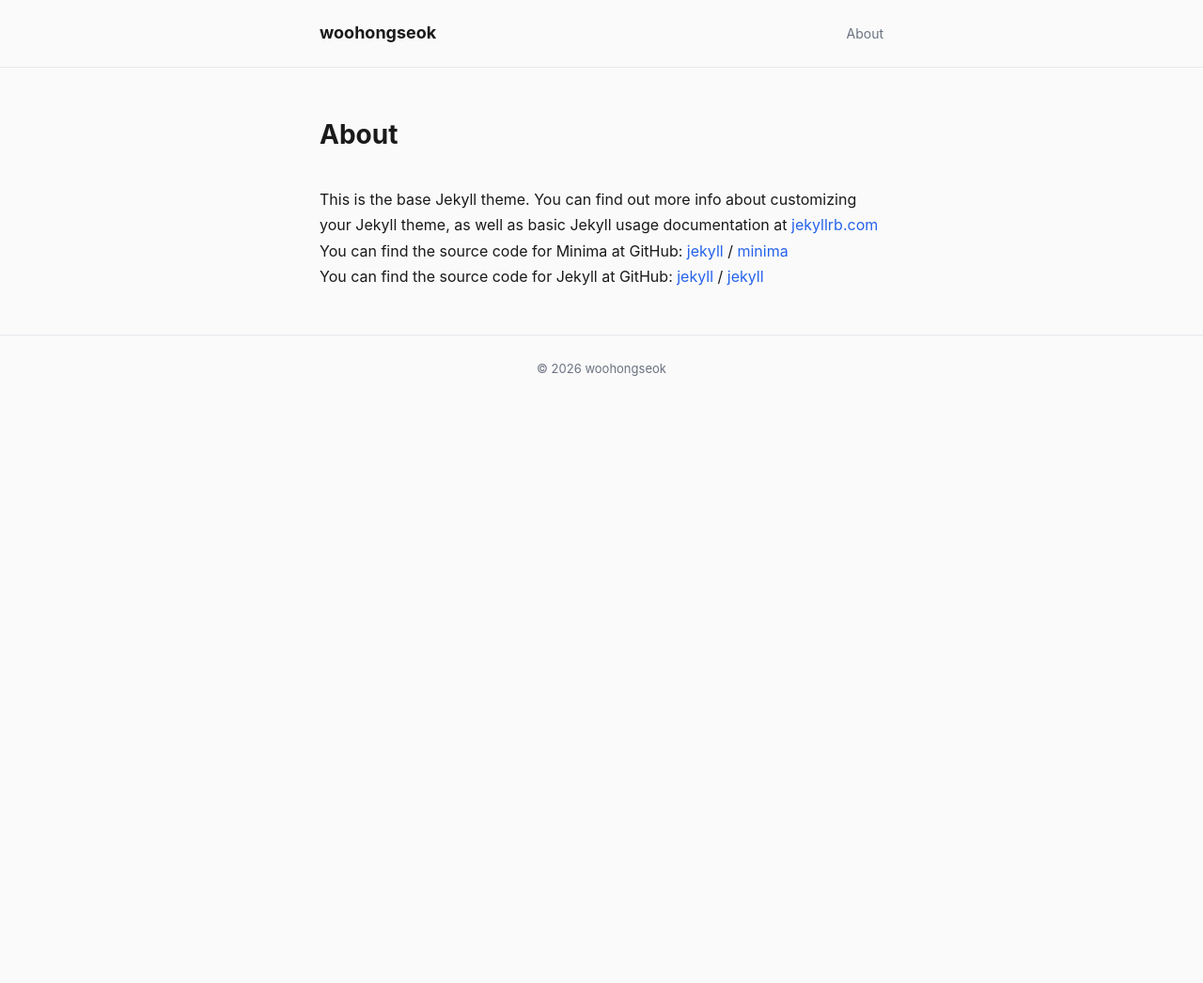
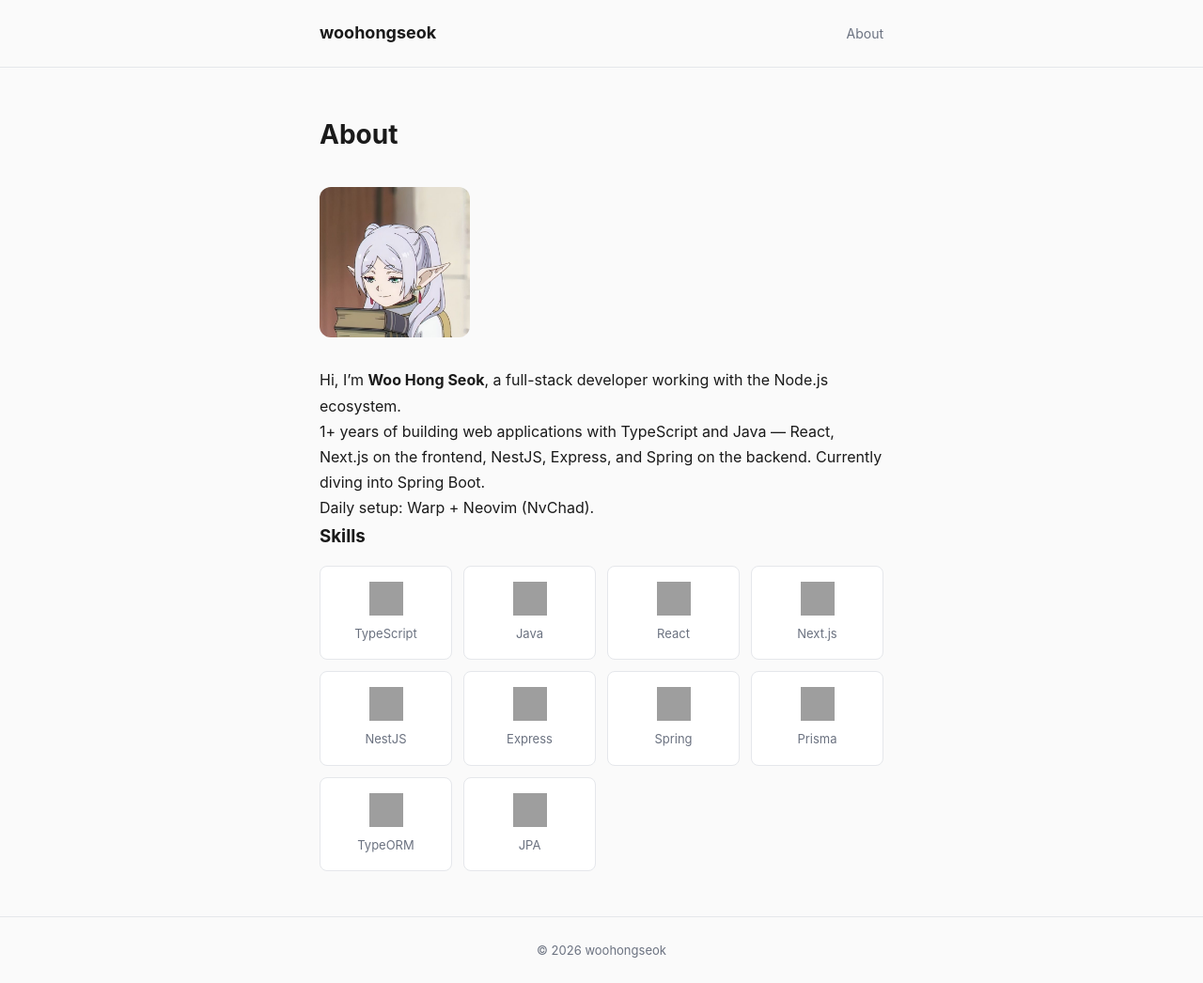
Before and after one commit to woohongseok/blog, a Jekyll site: the page built from about.markdown, in a window 1280 px wide. Shown: the whole page at 94% size. Built offline with Jekyll 4.4.1, drawn with Linux system fonts in a browser that asks for light colours; before the commit the page ends 900 px from its top, so only the background shows below that; grey boxes are pictures that could not be loaded.

Commit message:
feat: update about page with personal profile (#3)

```diff
--- a/about.markdown
+++ b/about.markdown
@@ -4,15 +4,55 @@ title: About
 permalink: /about/
 ---
 
-This is the base Jekyll theme. You can find out more info about customizing your Jekyll theme, as well as basic Jekyll usage documentation at [jekyllrb.com](https://jekyllrb.com/)
+<img class="about-avatar" src="{{ '/assets/img/frieren-books-stack.jpg' | relative_url }}" alt="profile">
 
-You can find the source code for Minima at GitHub:
-[jekyll][jekyll-organization] /
-[minima](https://github.com/jekyll/minima)
+Hi, I'm **Woo Hong Seok**, a full-stack developer working with the Node.js ecosystem.
 
-You can find the source code for Jekyll at GitHub:
-[jekyll][jekyll-organization] /
-[jekyll](https://github.com/jekyll/jekyll)
+{% assign now_year = 'now' | date: '%Y' | plus: 0 %}{% assign now_month = 'now' | date: '%m' | plus: 0 %}{% assign year_diff = now_year | minus: 2024 %}{% assign month_diff = now_month | minus: 6 %}{% assign total_months = year_diff | times: 12 | plus: month_diff %}{% assign years = total_months | divided_by: 12 %}{{ years }}+ years of building web applications with TypeScript and Java — React, Next.js on the frontend, NestJS, Express, and Spring on the backend. Currently diving into Spring Boot.
 
+Daily setup: Warp + Neovim (NvChad).
 
-[jekyll-organization]: https://github.com/jekyll
+<h3>Skills</h3>
+
+<div class="skill-grid">
+  <div class="skill-card">
+    <img src="https://cdn.jsdelivr.net/gh/devicons/devicon/icons/typescript/typescript-original.svg" alt="TypeScript">
+    <span>TypeScript</span>
+  </div>
+  <div class="skill-card">
+    <img src="https://cdn.jsdelivr.net/gh/devicons/devicon/icons/java/java-original.svg" alt="Java">
+    <span>Java</span>
+  </div>
+  <div class="skill-card">
+    <img src="https://cdn.jsdelivr.net/gh/devicons/devicon/icons/react/react-original.svg" alt="React">
+    <span>React</span>
+  </div>
+  <div class="skill-card">
+    <img src="https://cdn.jsdelivr.net/gh/devicons/devicon/icons/nextjs/nextjs-original.svg" alt="Next.js">
+    <span>Next.js</span>
+  </div>
+  <div class="skill-card">
+    <img src="https://cdn.jsdelivr.net/gh/devicons/devicon/icons/nestjs/nestjs-original.svg" alt="NestJS">
+    <span>NestJS</span>
+  </div>
+  <div class="skill-card">
+    <img src="https://cdn.jsdelivr.net/gh/devicons/devicon/icons/express/express-original.svg" alt="Express">
+    <span>Express</span>
+  </div>
+  <div class="skill-card">
+    <img src="https://cdn.jsdelivr.net/gh/devicons/devicon/icons/spring/spring-original.svg" alt="Spring">
+    <span>Spring</span>
+  </div>
+  <div class="skill-card">
+    <img src="https://cdn.jsdelivr.net/gh/devicons/devicon/icons/prisma/prisma-original.svg" alt="Prisma">
+    <span>Prisma</span>
+  </div>
+  <div class="skill-card">
+    <img src="https://cdn.jsdelivr.net/npm/simple-icons/icons/typeorm.svg" alt="TypeORM">
+    <span>TypeORM</span>
+  </div>
+  <div class="skill-card">
+    <img src="https://cdn.jsdelivr.net/gh/devicons/devicon@latest/icons/hibernate/hibernate-original.svg" alt="JPA">
+    <span>JPA</span>
+  </div>
+</div>
```
